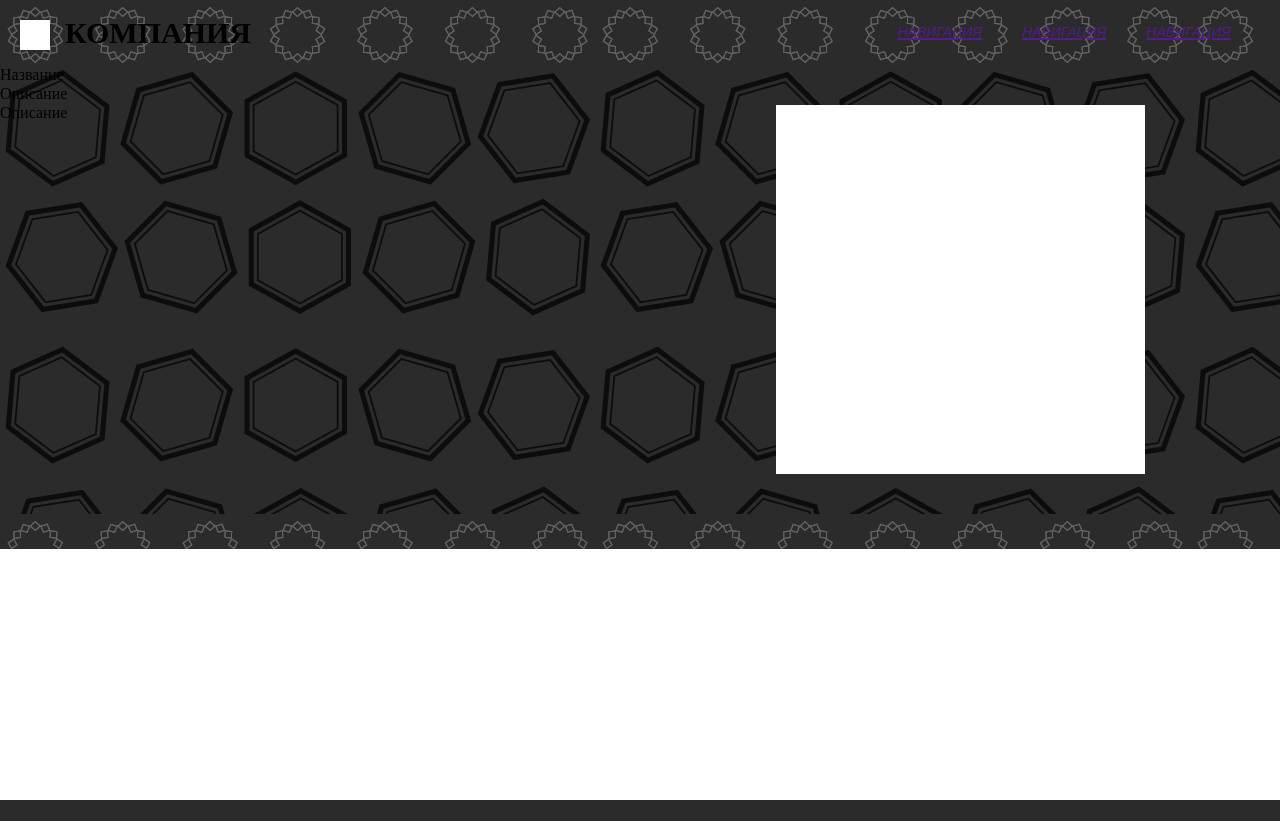
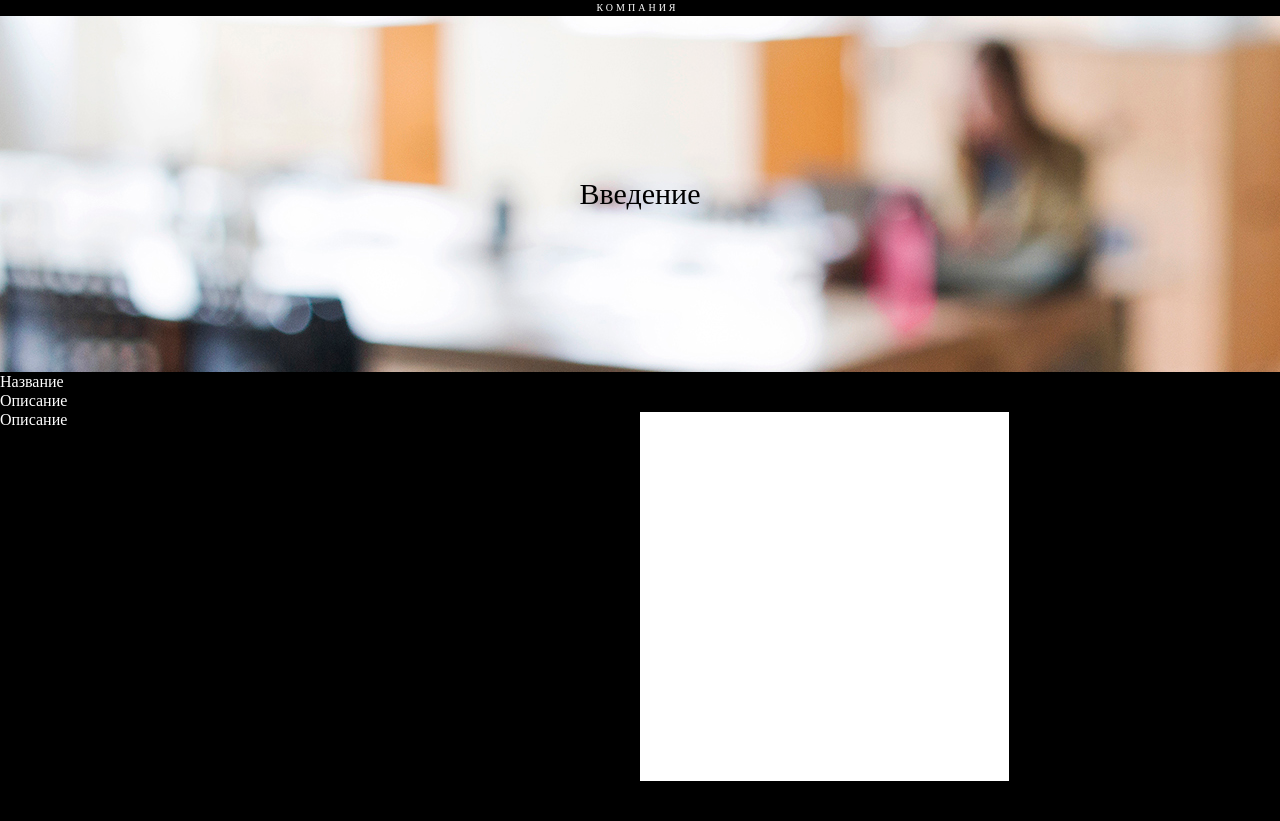
Before and after one commit to PerfectGold4/-Landing_database-, a PHP site: page / in a window 1280 px wide. Before the commit the page ends 800 px from the top, so only its background shows below. Run offline with PHP 8.4, Linux system fonts and the light colour scheme.

Commit message:
30.05.2021

```diff
--- a/index.html
+++ b/index.html
@@ -8,20 +8,20 @@
 </head>
 <body>
 	<header>
-		<img id="logo" src="01.png">
-		<h1>Компания</h1>
-		<nav>
-			<a href="">навигация</a>
-			<a href="">навигация</a>
-			<a href="">навигация</a>
-		</nav>
+		<p class="h">Компания</p>
 	</header>
-<main>
-	<p class="center">Название <br> Описание <br> Описание</p>
-	<p id="img"><img id="a1" src="01.png"></p>
-</main>
-	<footer>
-		<p class="down"></p>
-	</footer>
+
+	<main>
+
+		<article>
+			<p class="first">Введение</p>
+		</article>
+
+		<section>
+			<p class="center">Название <br> Описание <br> Описание</p>
+			<img id="a1" src="01.png">
+		</section>
+
+	</main>
 </body>
 </html>
--- a/theme.css
+++ b/theme.css
@@ -1,14 +1,9 @@
-header, footer {padding: 15px 10px 20px 20px; background-image: url(back.png); background-repeat: repeat-x;}
-main {background-image: url(body.png); background-repeat: repeat-x;}
+header {padding: 2px 10px 2px 5px; background: black;}
+article {background-image: url(bback.jpg); background-size: auto; background-repeat: no-repeat;}
+section {background: black}
 
-img#a1 {}
-p#img {display: flex; justify-content: center; align-items: flex-start; padding: 40px 0px;}
+img#a1 {display: flex; justify-content: center; align-items: flex-start; padding: 40px 0px;}
 
-img#logo {float:left; width: 30px; height: 30px; margin: 5px 15px 10px 0px;}
-
-h1 {float:left; width: 65%; font-size: 30px; text-transform: uppercase;}
-
-p.center {width:50%;float:left;}
-
-nav{text-align: right; display: flex}
-nav a{margin: 0 20px; font: italic small-caps 20px/1.5 Arial;}
+p.h {text-align: center; font-size: 10px; text-transform: uppercase; color: white; letter-spacing: 3px;}
+p.first {text-align: center; font-size: 30px; padding: 160px 0px}
+p.center {width:50%;float:left;color:white}
```
Also changed, not shown: back.png, bback.jpg (added), 3 other files.
